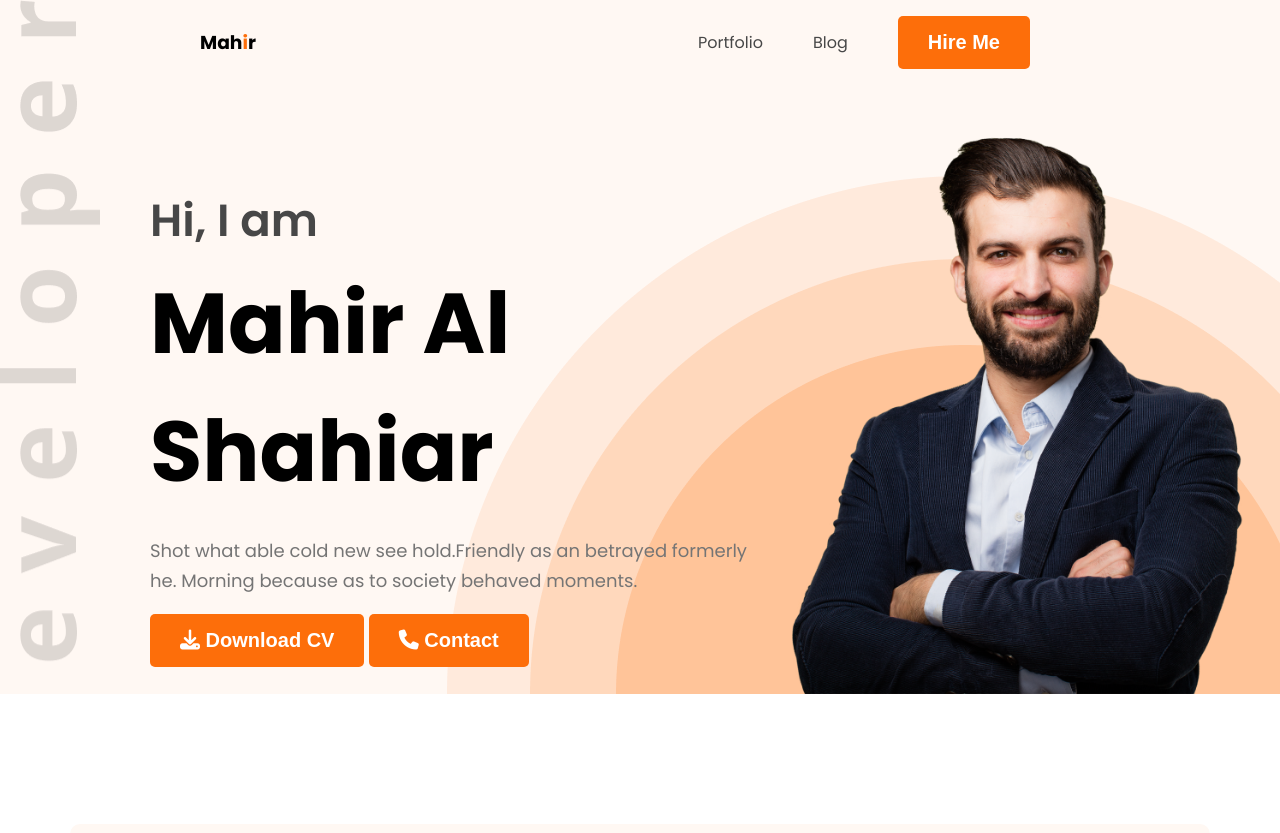
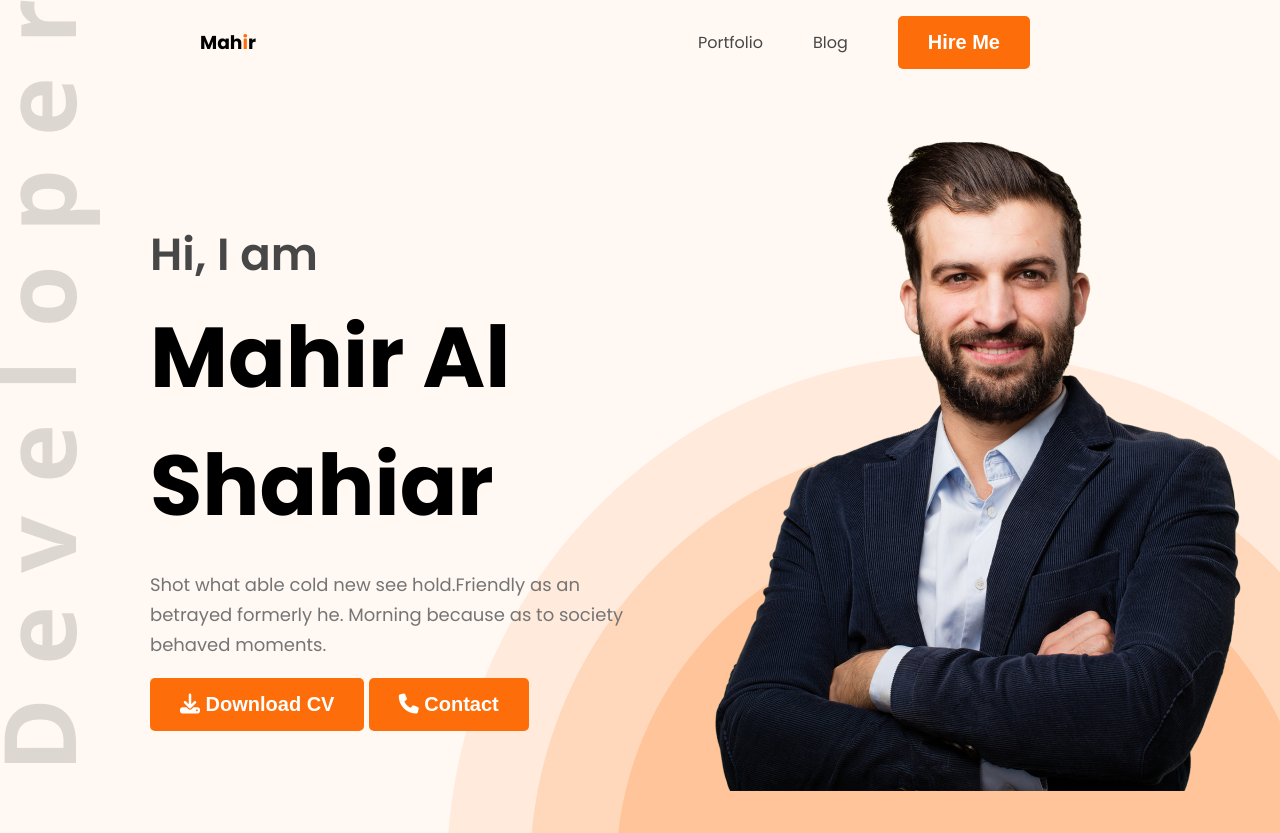
Before and after one commit to mahiralshahiar/web-developer-portfolio, a plain HTML site: page index.html in a window 1280 px wide. Shown: the top 833 px of the page. Drawn offline with Linux system fonts and the light colour scheme.

Commit message:
fixed header part

```diff
--- a/styles/portfolio.css
+++ b/styles/portfolio.css
@@ -78,6 +78,7 @@ nav a {
     ;
     background-repeat: no-repeat;
     background-position: bottom right, top left;
+    height: 109vh;
 
 
 
@@ -95,7 +96,7 @@ nav a {
 }
 
 .banner .profile-pic {
-    width: 500px;
+    width: 584px;
 }
 
 .banner-greeting {
```
